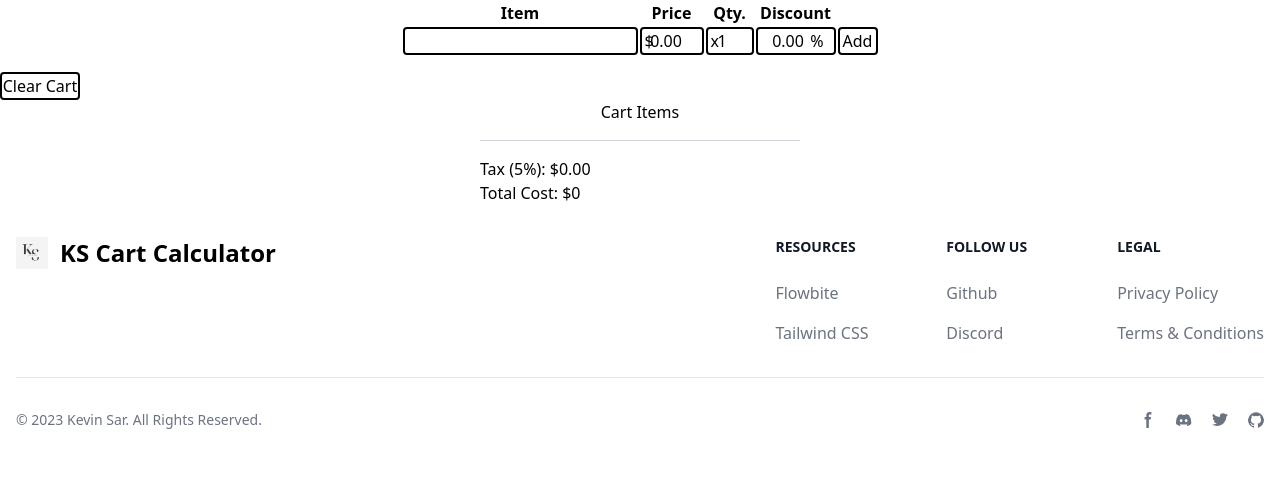
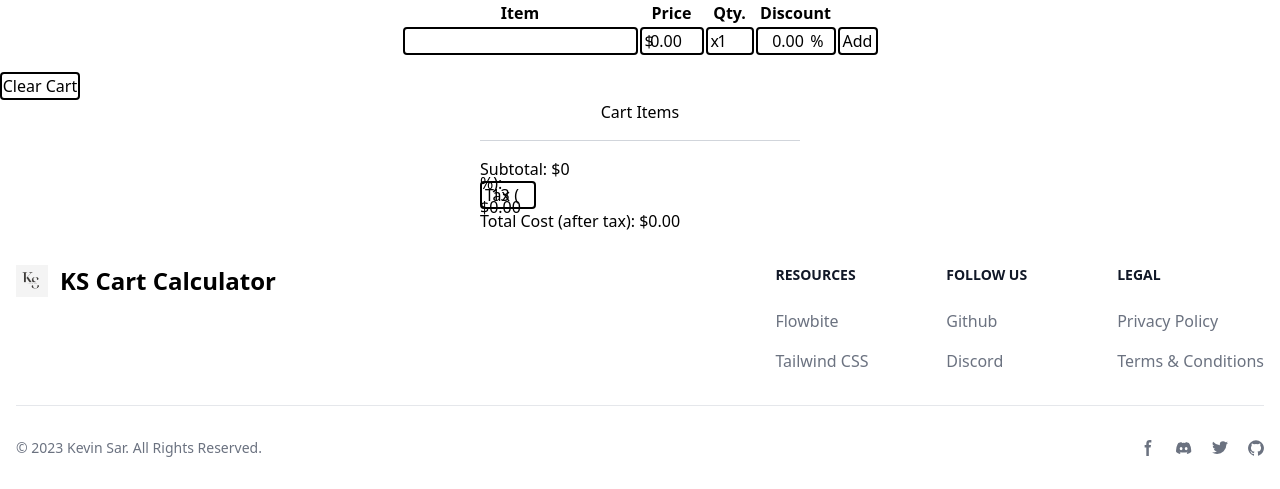
Before and after one commit to KevinGitSar/php-tax-calculator, a PHP site: page / in a window 1280 px wide. Shown: the part 64-553 px from the top of the page. Run offline with PHP 8.4, Linux system fonts and the light colour scheme; some libraries are stand-ins or nearby versions.

Commit message:
Automatic Tax Rate and Tax Amount Calculation (#5).
- Automatically Calculates the Tax Amount from Subtotal.
- Changing tax rates will automatically change the tax amount as well.

```diff
--- a/app/controller/calculator.php
+++ b/app/controller/calculator.php
@@ -24,11 +24,11 @@ if (!empty($prodItem)) {
     foreach ($_SESSION['cartArray'] as $item) {
         $total += ($item['productPrice'] - ($item['productPrice'] * ($item['productDiscount'] / 100))) * $item['productQuantity'];
     }
-    $_SESSION['cartTotal'] = round($total, 2);  // Use round() to keep it as a float
+    $_SESSION['cartSubtotal'] = round($total, 2);  // Use round() to keep it as a float
 }
 // Return the cart array as a JSON response
 header('Content-Type: application/json');
 echo json_encode([
     'cartArray' => $_SESSION['cartArray'],
-    'cartTotal' => $_SESSION['cartTotal']
+    'cartSubtotal' => $_SESSION['cartSubtotal']
 ]);
--- a/app/css/styles.css
+++ b/app/css/styles.css
@@ -1,27 +1,25 @@
-/* style.css */
-
-/* Wrapper for the input and suffix */
-.discount-input-wrapper, .qty-input-wrapper, .price-input-wrapper {
+/* Apply to all input wrappers */
+.tax-input-wrapper, .discount-input-wrapper, .qty-input-wrapper, .price-input-wrapper {
   position: relative;
   display: inline-block; /* Ensure the wrapper takes the size of the input */
-
 }
 
-/* Position the '%' symbol */
-.discount-input-wrapper .suffix {
+/* Position suffix for discount and tax inputs */
+.discount-input-wrapper .suffix, .tax-input-wrapper .suffix {
   position: absolute;
-    right: 12px; /* Position it next to the input */
+  right: 12px;
   top: 50%;
   transform: translateY(-50%);
-    pointer-events: none; /* Prevent interaction with the suffix */
-    color: black; /* Customize this color as needed */
+  pointer-events: none;
+  color: black;
 }
 
-.qty-input-wrapper .prefix, .price-input-wrapper .prefix {
+/* Position prefix for price and quantity inputs */
+.qty-input-wrapper .prefix, .price-input-wrapper .prefix, .tax-input-wrapper .prefix {
   position: absolute;
-    left: 5px; /* Position it next to the input */
+  left: 5px;
   top: 50%;
   transform: translateY(-50%);
-    pointer-events: none; /* Prevent interaction with the suffix */
-    color: black; /* Customize this color as needed */
+  pointer-events: none;
+  color: black;
 }
--- a/app/index.php
+++ b/app/index.php
@@ -1,16 +1,14 @@
 <?php
   session_start();
-
-  error_reporting(E_ALL);
-  ini_set('display_errors', 1);
 
   include 'view/header.php';
 
   $cartArray = isset($_SESSION['cartArray']) ? $_SESSION['cartArray'] : [];
-  $cartTotal = isset($_SESSION['cartTotal']) ? $_SESSION['cartTotal'] : 0.00;
+  $cartSubtotal = isset($_SESSION['cartSubtotal']) ? $_SESSION['cartSubtotal'] : 0.00;
+  // $taxAmount =
+  // $cartTotal = 0.00;
 
 ?>
-
   <form id="cartForm" action="" method="POST" role="form">
     <table class="mx-auto">
         <tr>
@@ -28,7 +26,7 @@
           <td>
             <div class="price-input-wrapper">
               <span class="prefix">$</span>
-              <input type="number" name="prodPrice" id="prodPrice" class="price-input border-2 border-black rounded invalid:border-red-500 w-16 text-center pl-1" min="0" value="0.00" step="0.01"  />
+              <input type="number" name="prodPrice" id="prodPrice" class="price-input border-2 border-black rounded invalid:border-red-500 w-16 text-center pl-1" min="0" value="0.00"  />
             </div>
           </td>
           <td>
@@ -71,8 +69,15 @@
 
   <!-- Tax and total cost section -->
   <div id="totalSection" class="w-1/4 mx-auto">
-      <p>Tax (5%): $<span id="taxAmount">0.00</span></p>
-      <p>Total Cost: $<span id="totalCost"><?php echo $cartTotal; ?></span></p>
+      <p>Subtotal: $<span id="subtotal"><?php echo $cartSubtotal; ?></span></p>
+
+      <div class="tax-input-wrapper">
+        <span class="prefix">Tax (</span>
+        <input type="number" name="tax" id="tax" class="tax-input border-2 border-black rounded invalid:border-red-500 w-14 text-center" min="0" value="13" />
+        <span class="suffix">%): $<span id="taxAmount">0.00</span></span>
+      </div>
+
+      <p>Total Cost (after tax): $<span id="total">0.00</span></p>
   </div>
 
 <?php include 'view/footer.php'; ?>
--- a/app/scripts/utils.php
+++ b/app/scripts/utils.php
@@ -12,8 +12,21 @@
       $(this).val(isNaN(value) || value < 1 ? '1' : value);  // If value is invalid or less than 1, default to 1
     });
 
+    // Function to update tax and total amount
+    function updateTaxAmount() {
+      const subtotal = parseFloat($('#subtotal').text()) || 0;
+      const taxRate = parseFloat($('#tax').val()) || 0;
 
+      // Calculate tax amount
+      const taxAmount = (subtotal * (taxRate / 100)).toFixed(2);
+      $('#taxAmount').text(taxAmount);
+    }
 
+    // Update tax amount when tax input changes
+    $('#tax').on('input', updateTaxAmount);
+
+    // Trigger updateTaxAmount once on page load
+    updateTaxAmount();
     // AJAX form submission
     $('#cartForm').on('submit', function(event) {
         event.preventDefault(); // Prevent page reload
@@ -43,7 +56,8 @@
                 });
 
                 // Update total cost
-                $('#totalCost').text(response.cartTotal);
+                $('#subtotal').text(response.cartSubtotal);
+                updateTaxAmount(); // Call function to update tax amount based on new subtotal
             },
             error: function(jqXHR, textStatus, errorThrown, response) {
                 console.error('Error:', textStatus, errorThrown);
```
Lines whose indentation alone changed are shown as unchanged.
